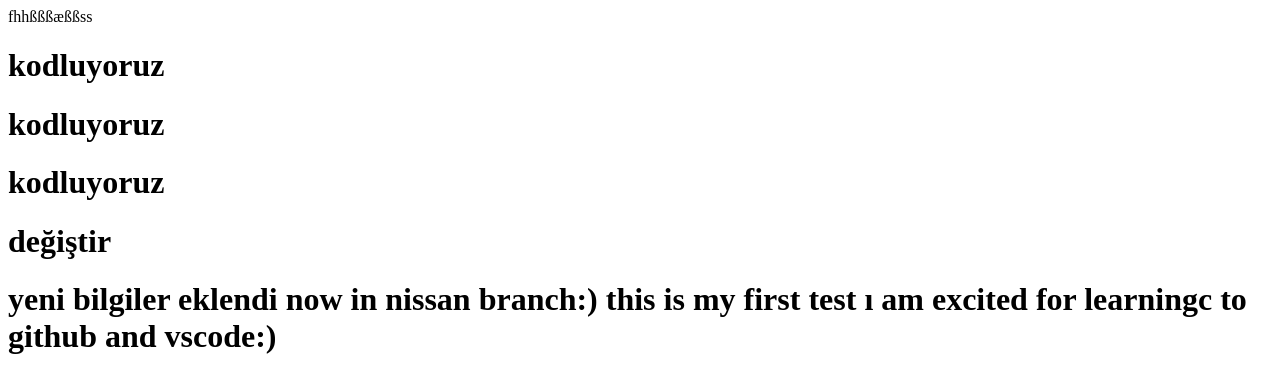
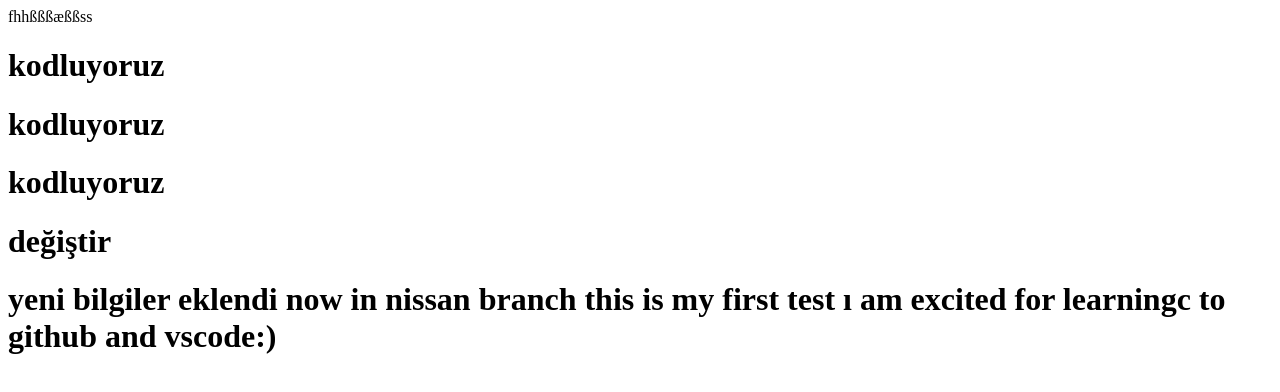
Before and after one commit to nnaksoy/patikaTest, a plain HTML site: page index.html in a window 1280 px wide. Drawn offline with Linux system fonts and the light colour scheme.

Commit message:
nissan branch

```diff
--- a/index.html
+++ b/index.html
@@ -4,6 +4,6 @@ fhhßßßæßßss
         <h1>kodluyoruz<h1>
             <h1>değiştir<h1>
              yeni bilgiler eklendi
-          now in nissan branch:)
+          now in nissan branch
           this is my first test
           ı am excited for learningc to github and vscode:)
```
